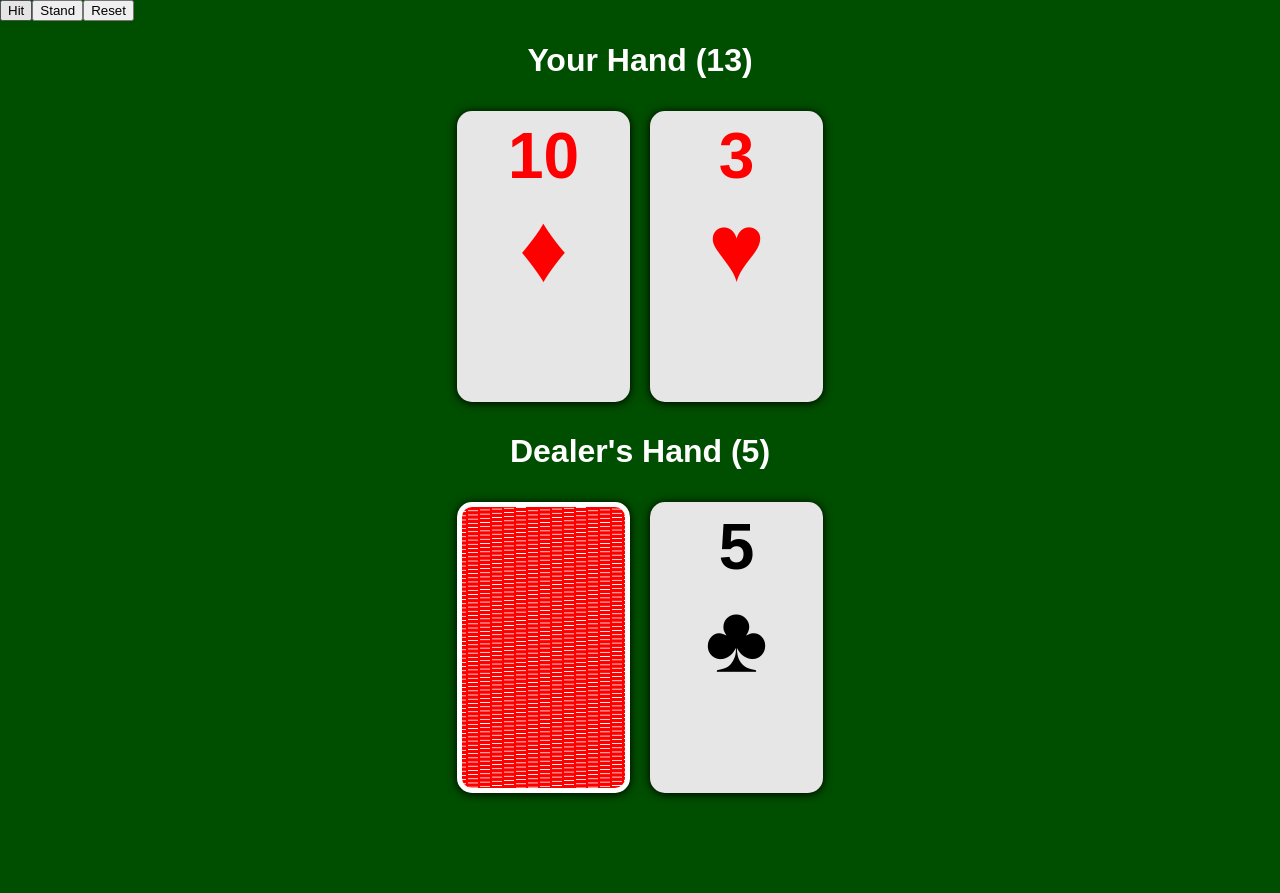
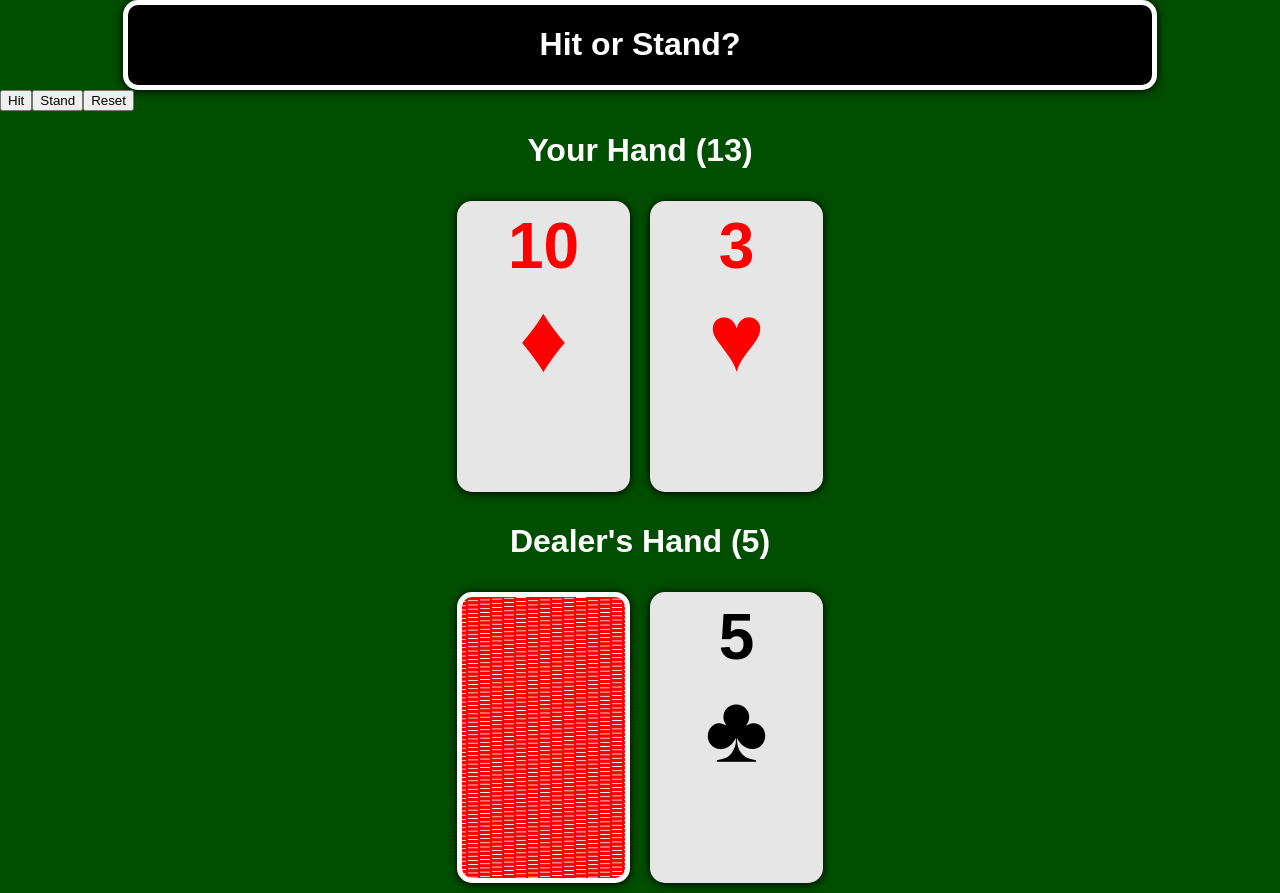
Before and after one commit to jarodburchill/blackjack-react-app, a React (Create React App) app: page / in a window 1280 px wide. Before the commit the page ends 803 px from the top, so only its background shows below. Built offline with nearby package versions, Linux system fonts and the light colour scheme; a web font is replaced by a local one.

Commit message:
Added Status and Controls components

```diff
--- a/src/components/App.tsx
+++ b/src/components/App.tsx
@@ -1,4 +1,6 @@
 import React, { useState, useEffect } from 'react';
+import Status from './Status';
+import Controls from './Controls';
 import Hand from './Hand';
 import jsonData from '../deck.json';
 
@@ -15,6 +17,7 @@ const App: React.FC = () => {
   const [dealerTurn, setDealerTurn] = useState(false);
 
   const [init, setInit] = useState(true);
+  const [message, setMessage] = useState('Hit or Stand?');
 
   useEffect(() => {
     if (init) {
@@ -58,6 +61,7 @@ const App: React.FC = () => {
     setDeck(data);
     setUserCards([]);
     setDealerCards([]);
+    setMessage('Hit or Stand?');
     setUserTurn(true);
     setInit(true);
   }
@@ -184,26 +188,25 @@ const App: React.FC = () => {
 
   const bust = () => {
     setUserTurn(false);
-    alert('Bust!');
+    setMessage('Bust!');
   }
 
   const checkWin = () => {
     if (userScore > dealerScore || dealerScore > 21) {
-      console.log('You Win!');
+      setMessage('You Win!');
     }
     else if (dealerScore > userScore) {
-      console.log('Dealer Wins!');
+      setMessage('Dealer Wins!');
     }
     else {
-      console.log('Tie!');
+      setMessage('Tie!');
     }
   }
 
   return (
     <>
-      <button onClick={() => hit()} disabled={!userTurn}>Hit</button>
-      <button onClick={() => stand()} disabled={!userTurn}>Stand</button>
-      <button onClick={() => resetGame()}>Reset</button>
+      <Status message={message} />
+      <Controls userTurn={userTurn} hitEvent={hit} standEvent={stand} resetEvent={resetGame} />
       <Hand title={`Your Hand (${userScore})`} cards={userCards} />
       <Hand title={`Dealer's Hand (${dealerScore})`} cards={dealerCards} />
     </>
--- /dev/null
+++ b/src/components/Controls.tsx
@@ -0,0 +1,21 @@
+import React from 'react';
+import styles from './styles/Controls.module.css';
+
+type ControlsProps = {
+  userTurn: boolean,
+  hitEvent: any,
+  standEvent: any,
+  resetEvent: any
+};
+
+const Controls: React.FC<ControlsProps> = ({ userTurn, hitEvent, standEvent, resetEvent }) => {
+  return (
+    <div className={styles.controlsContainer}>
+      <button onClick={() => hitEvent()} disabled={!userTurn}>Hit</button>
+      <button onClick={() => standEvent()} disabled={!userTurn}>Stand</button>
+      <button onClick={() => resetEvent()}>Reset</button>
+    </div>
+  );
+}
+
+export default Controls;
--- /dev/null
+++ b/src/components/Status.tsx
@@ -0,0 +1,18 @@
+import React from 'react';
+import styles from './styles/Status.module.css';
+
+type StatusProps = {
+  message: string
+};
+
+const Status: React.FC<StatusProps> = ({ message }) => {
+  return (
+    <div className={styles.statusContainer}>
+      <div className={styles.status}>
+        <h1 className={styles.message}>{message}</h1>
+      </div>
+    </div>
+  );
+}
+
+export default Status;
--- a/src/components/styles/Hand.module.css
+++ b/src/components/styles/Hand.module.css
@@ -1,6 +1,6 @@
 .handContainer {
   color: white;
-  min-height: 45vh;
+  min-height: 40vh;
   display: flex;
   align-items: center;
   text-align: center;
--- /dev/null
+++ b/src/components/styles/Status.module.css
@@ -0,0 +1,18 @@
+.statusContainer {
+  display: flex;
+  justify-content: center;
+}
+
+.status {
+  width: 80%;
+  height: 10vh;
+  background: black;
+  border: 5px solid white;
+  border-radius: 15px;
+  box-shadow: 0px 1px 10px rgb(0, 0, 0);
+}
+
+.message {
+  color: white;
+  text-align: center;
+}
```
Also changed, not shown: src/components/styles/Controls.module.css (added).
